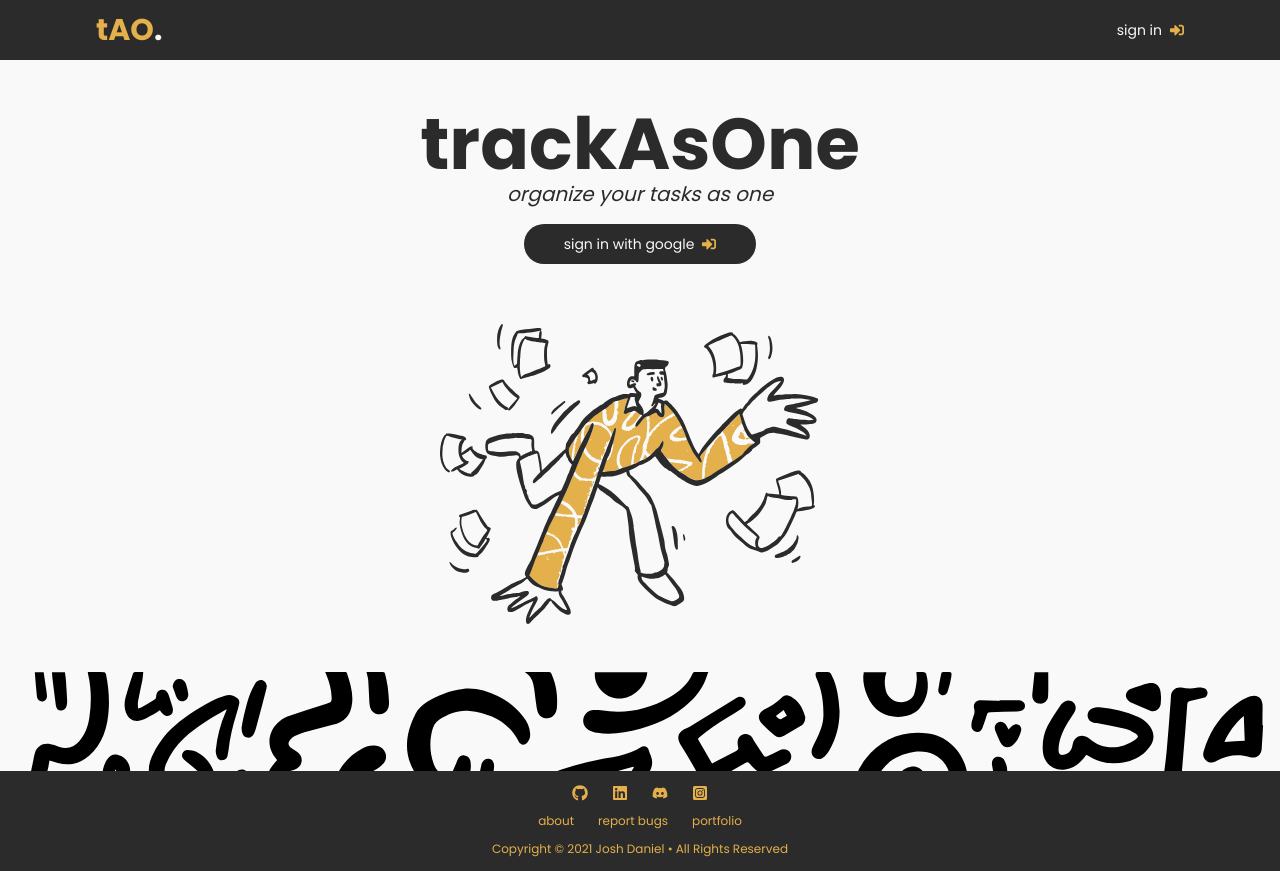
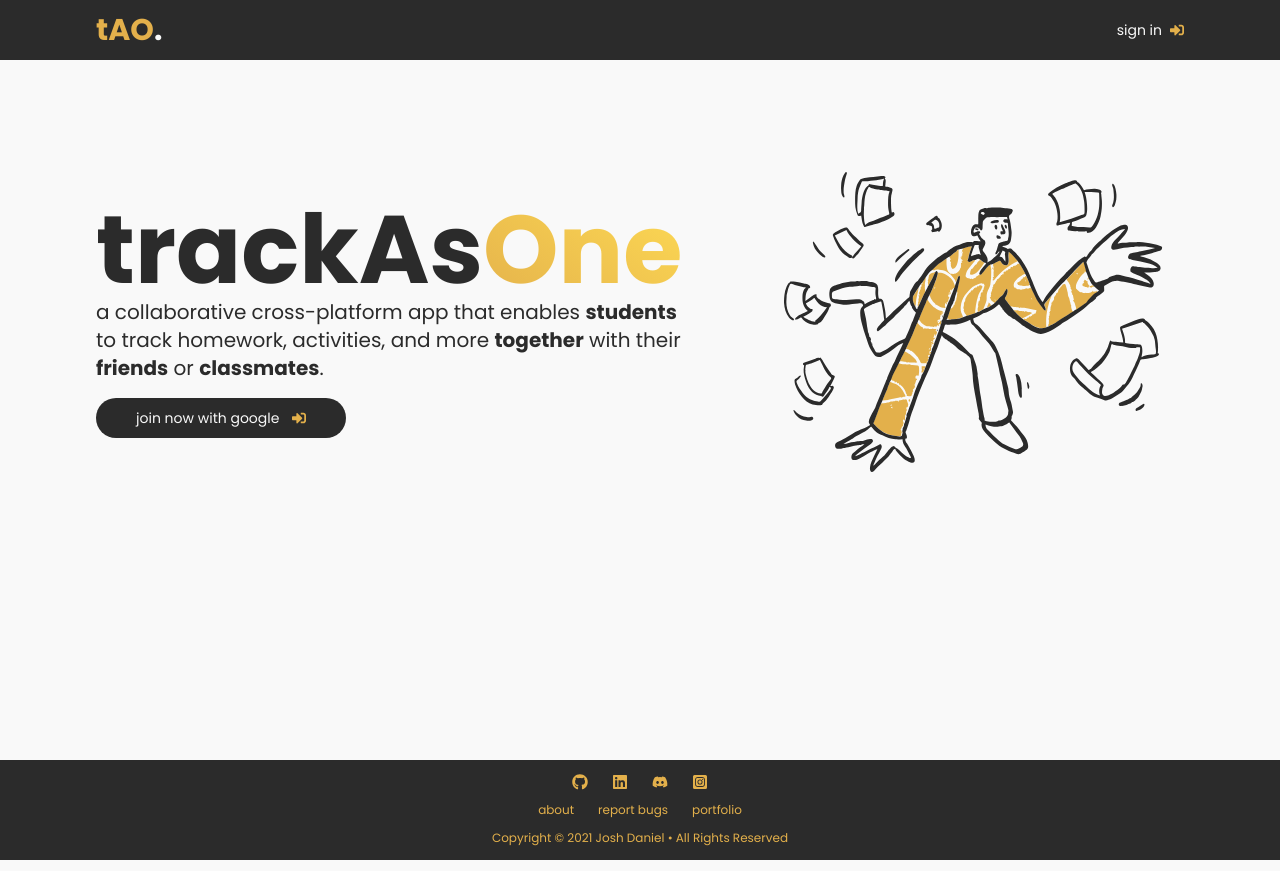
Before and after one commit to joshxfi/track-as-one, a Next.js app: page / in a window 1280 px wide. Built offline with nearby package versions, Linux system fonts and the light colour scheme; no server answers; the database is empty.

Commit message:
Style: improved responsiveness and styles on welcome page

```diff
--- a/components/Input.tsx
+++ b/components/Input.tsx
@@ -9,7 +9,7 @@ export const Input: React.FC<InputProps> = ({
     <input
       onChange={handleChange}
       value={value}
-      className='h-[36px] bg-inputbg rounded-[36px] px-[20px] text-sm outline-none border-2 focus:border-primary'
+      className='w-[450px] md:w-[550px] h-[36px] bg-inputbg rounded-[36px] px-[20px] text-sm outline-none border-2 focus:border-primary'
       type='text'
       placeholder={placeholder}
     />
--- a/components/Layout.tsx
+++ b/components/Layout.tsx
@@ -8,17 +8,17 @@ export const Layout: React.FC<Children> = ({ children }) => {
   return (
     <>
       <Head>
-        <meta charSet="UTF-8" />
+        <meta charSet='UTF-8' />
         <meta
-          name="viewport"
-          content="width=device-width, initial-scale=1, minimum-scale=1"
+          name='viewport'
+          content='width=device-width, initial-scale=1, minimum-scale=1'
         />
         <title>taskAsOne</title>
       </Head>
-      <div className="min-h-screen relative pb-[240px]">
+      <div className='min-h-screen relative pb-[240px] lg:pb-0'>
         <AuthProvider>
           <Navbar />
-          <main className="text-primary w-[85%] mx-auto">{children}</main>
+          <main className='text-primary w-[85%] mx-auto'>{children}</main>
           <Footer />
         </AuthProvider>
       </div>
--- a/components/Welcome.tsx
+++ b/components/Welcome.tsx
@@ -9,15 +9,35 @@ export const Welcome: React.FC = () => {
   const { signIn } = useAuth()
 
   return (
-    <section className="wrap">
-      <Header />
-      <button onClick={signIn} className="btn">
-        <p className="mr-2">sign in with google</p>{' '}
-        <FaSignInAlt className="text-secondary" />
-      </button>
-      <div className="mt-12 md:w-[400px]">
-        <Image src={avatar} objectFit="contain" alt="trackAsOne avatar" />
-      </div>
-    </section>
+    <>
+      <section className='lg:h-screen wrap lg:items-start lg:container lg:pt-16'>
+        <div className='lg:flex lg:justify-between lg:w-full lg:items-center'>
+          <div className='flex flex-col items-center lg:items-baseline lg:justify-start'>
+            <header className='mt-12 text-center mb-4 lg:text-left'>
+              <h1 className='text-5xl font-bold md:text-7xl xl:text-8xl'>
+                trackAs
+                <span className='text-transparent bg-gradient-to-tr from-secondary to-[#FFDC54] bg-clip-text'>
+                  One
+                </span>
+              </h1>
+              <i className='lg:hidden'>organize your tasks as one</i>
+              <p className='text-xl hidden lg:block xl:w-[600px] lg:w-[490px]'>
+                a collaborative cross-platform app that enables <b>students</b>{' '}
+                to track homework, activities, and more <b>together</b> with
+                their <b>friends</b> or <b>classmates</b>.
+              </p>
+            </header>
+
+            <button onClick={signIn} className='btn btnEffect w-[250px]'>
+              <p className='mr-2'>join now with google</p>{' '}
+              <FaSignInAlt className='text-secondary' />
+            </button>
+          </div>
+          <div className='mt-12 w-[400px] mx-auto lg:mx-0'>
+            <Image src={avatar} objectFit='contain' alt='trackAsOne avatar' />
+          </div>
+        </div>
+      </section>
+    </>
   )
 }
--- a/components/global/Footer.tsx
+++ b/components/global/Footer.tsx
@@ -10,26 +10,28 @@ const socialIcons = [FaGithub, FaLinkedin, FaDiscord, FaInstagramSquare]
 
 export const Footer: React.FC = () => {
   return (
-    <footer className="absolute bottom-0 w-full">
-      <div className="relative overflow-hidden h-[200px] ">
-        <Image src={doodle} alt="doodle pattern" objectFit="contain" />
-        <div className="absolute bottom-0 h-[100px] w-full bg-primary text-xs text-secondary flex flex-col justify-center items-center">
-          <div className="flex text-base">
+    <footer className='absolute bottom-0 w-full'>
+      <div className='relative overflow-hidden h-[200px] '>
+        <div className='lg:hidden w-full'>
+          <Image src={doodle} alt='doodle pattern' objectFit='contain' />
+        </div>
+        <div className='absolute bottom-0 h-[100px] w-full bg-primary text-xs text-secondary flex flex-col justify-center items-center'>
+          <div className='flex text-base'>
             {socialIcons.map((Icon) => (
-              <a key={Icon.toString()} className="mx-3" href="#">
+              <a key={Icon.toString()} className='mx-3' href='#'>
                 <Icon />
               </a>
             ))}
           </div>
 
-          <div className="my-3">
-            <a className="mx-3" href="#">
+          <div className='my-3'>
+            <a className='mx-3' href='#'>
               about
             </a>
-            <a className="mx-3" href="#">
+            <a className='mx-3' href='#'>
               report bugs
             </a>
-            <a className="mx-3" href="#">
+            <a className='mx-3' href='#'>
               portfolio
             </a>
           </div>
--- a/components/global/Header.tsx
+++ b/components/global/Header.tsx
@@ -2,9 +2,9 @@ import React from 'react'
 
 export const Header: React.FC<HeaderProps> = ({ title, desc }) => {
   return (
-    <header className="mt-12 text-center mb-4">
-      <h1 className="text-5xl font-bold md:text-7xl">{title}</h1>
-      <i className="text-base md:text-xl">{desc}</i>
+    <header className='mt-12 text-center mb-4 lg:mb-0 lg:text-left'>
+      <h1 className='text-5xl font-bold md:text-7xl xl:text-8xl'>{title}</h1>
+      <i className='text-base md:text-xl lg:text-2xl'>{desc}</i>
     </header>
   )
 }
--- a/components/global/Navbar.tsx
+++ b/components/global/Navbar.tsx
@@ -7,17 +7,17 @@ export const Navbar: React.FC = () => {
   const { authUser, signIn, signOut } = useAuth()
 
   return (
-    <nav className="w-full bg-primary py-3 text-f9">
-      <div className="flex-between w-[85%] mx-auto">
-        <Link href="/" passHref>
-          <h1 className="text-secondary font-bold text-3xl cursor-pointer">
-            tAO<span className="text-f9">.</span>
+    <nav className='w-full bg-primary py-3 text-f9'>
+      <div className='flex-between w-[85%] container mx-auto'>
+        <Link href='/' passHref>
+          <h1 className='text-secondary font-bold text-3xl cursor-pointer'>
+            tAO<span className='text-f9'>.</span>
           </h1>
         </Link>
         {authUser ? (
-          <NavBtn method="sign out" onTap={signOut} />
+          <NavBtn method='sign out' onTap={signOut} />
         ) : (
-          <NavBtn method="sign in" onTap={signIn} />
+          <NavBtn method='sign in' onTap={signIn} />
         )}
       </div>
     </nav>
--- a/pages/create.tsx
+++ b/pages/create.tsx
@@ -60,7 +60,7 @@ const Create = () => {
       <Header title='Create a Room' />
       <form
         onSubmit={createRoom}
-        className='w-full flex justify-center flex-col'
+        className='w-full flex justify-center flex-col items-center'
       >
         <Input
           handleChange={(e) => setRoomName(e.target.value)}
--- a/styles/tailwind.css
+++ b/styles/tailwind.css
@@ -12,7 +12,7 @@
     }
 
     .wrap {
-        @apply flex flex-col items-center max-w-screen-md md:mx-auto;
+        @apply flex flex-col items-center max-w-screen-md mx-auto;
     }
 
     .dueBtn {
```
